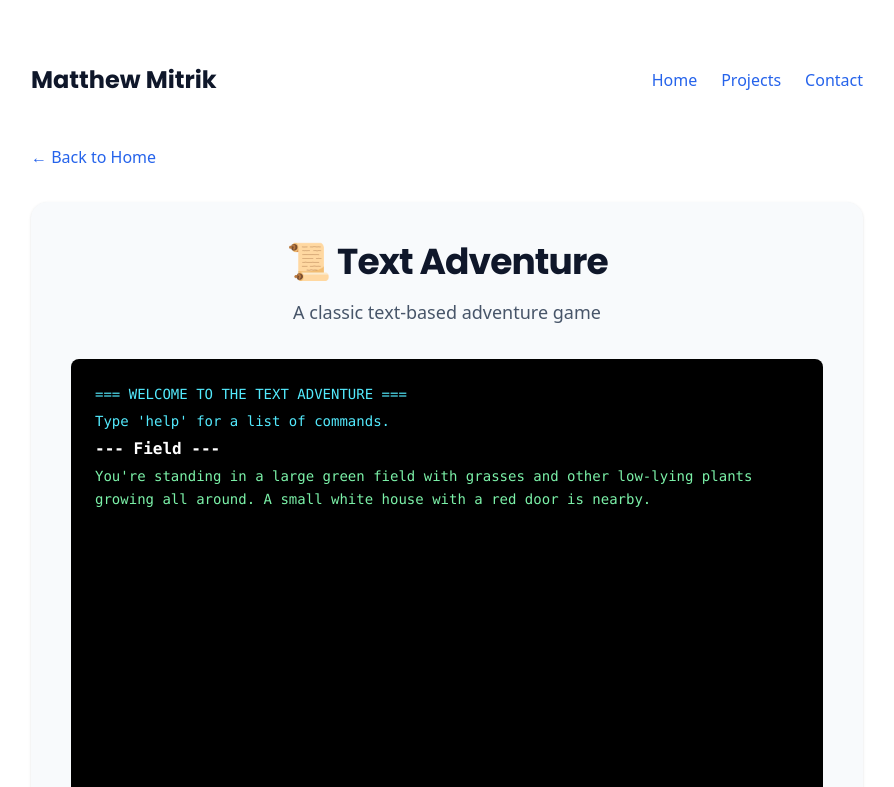
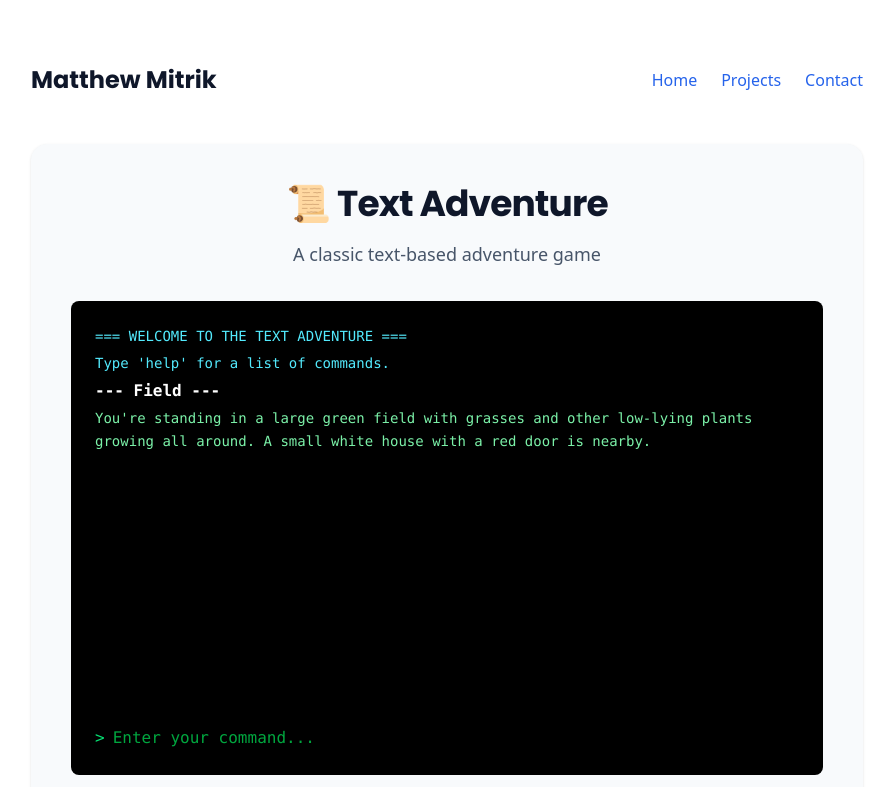
Before and after one commit to mmitrik/personal-site, a Next.js app: page /apps/text-adventure in a window 1280 px wide. Shown: the top 787 px of the page, without its empty margins (193-1087 px from the left). Built offline with nearby package versions, Linux system fonts and the light colour scheme.

Commit message:
Removed Home link.

```diff
--- a/src/app/apps/text-adventure/page.js
+++ b/src/app/apps/text-adventure/page.js
@@ -442,16 +442,6 @@ export default function TextAdventure() {
       <div className="max-w-4xl mx-auto p-8 pt-16">
         <Header />
 
-        {/* Back to Home Link */}
-        <div className="mb-8">
-          <Link
-            href="/"
-            className="text-muted hover:text-accent inline-flex items-center"
-          >
-            ← Back to Home
-          </Link>
-        </div>
-
         {/* Game Section */}
         <section className="bg-surface p-10 rounded-2xl shadow-sm">
           {/* Title */}
```
